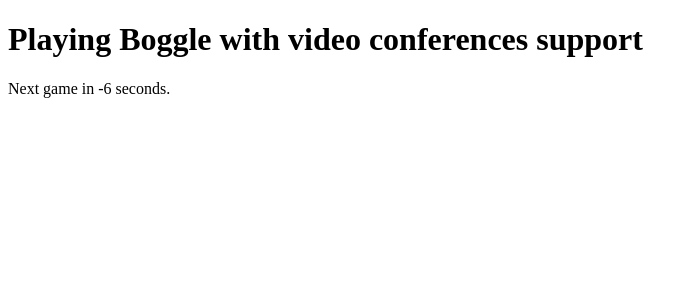
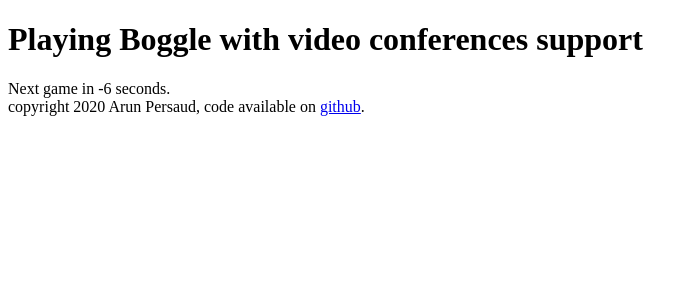
Before and after one commit to arunpersaud/webgames, a Flask app: template templates/boggle.html in a window 1280 px wide. Shown: the top 300 px of the page, without its empty margins (0-698 px from the left). Run offline with Flask 2, Linux system fonts and the light colour scheme; the template is opened without the code that fills it, so the values that code supplies are empty; parts of the project's set-up code (start-up, migrations or seed data) failed here and were passed over.

Commit message:
added link to github

```diff
--- a/templates/boggle.html
+++ b/templates/boggle.html
@@ -32,6 +32,10 @@
     {% endfor %}
   </table>
 
+  <footer>
+    copyright 2020 Arun Persaud, code available on <a href="https://github.com/arunpersaud/webgames">github</a>.
+  </footer>
+
   <script src="https://ajax.googleapis.com/ajax/libs/jquery/3.4.1/jquery.min.js"></script>
   <script src="{{url_for('static', filename='boggle.js')}}"></script>
 </body>
```
